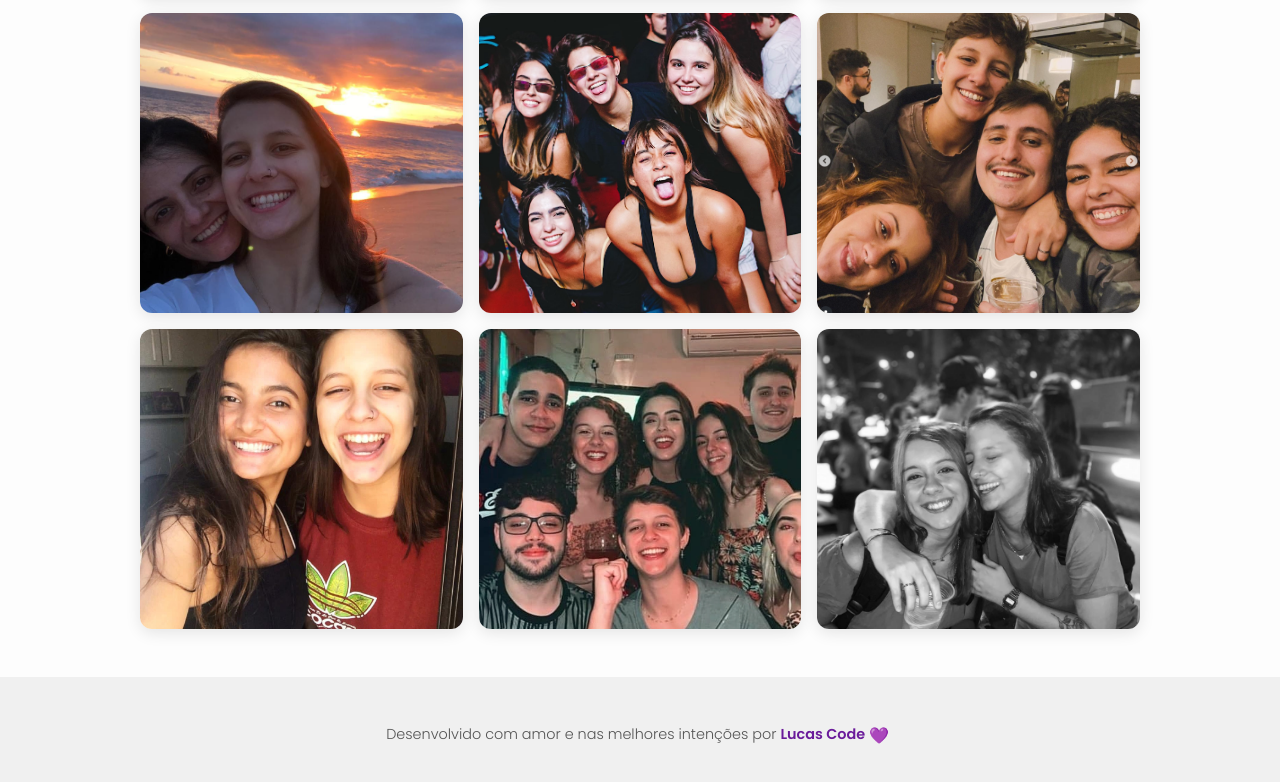
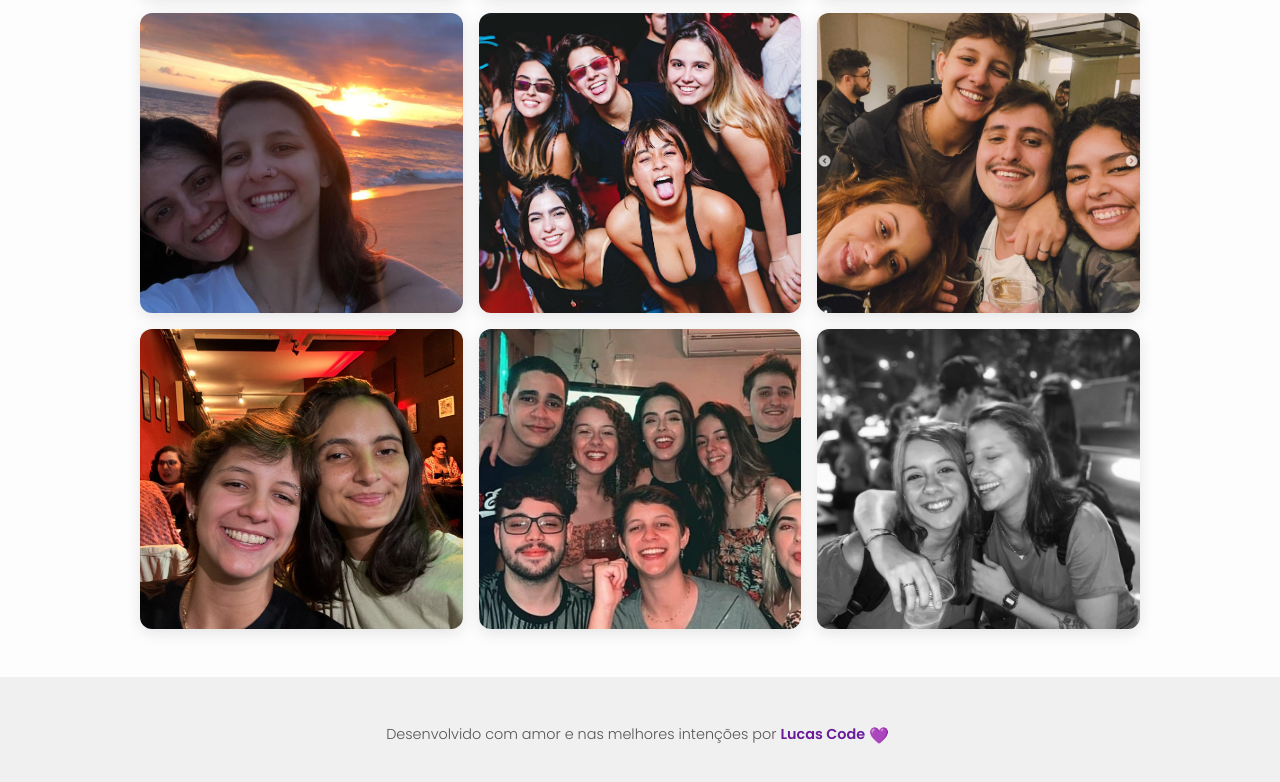
Before and after one commit to lucas16716/ajude-ana, a plain HTML site: page index.html in a window 1280 px wide. Shown: the part 2262-3044 px from the top of the page. Drawn offline with Linux system fonts and the light colour scheme.

Commit message:
update photos

```diff
--- a/index.html
+++ b/index.html
@@ -92,7 +92,7 @@
         <img src="./assets/images/16.png" alt="Foto 16" />
         <img src="./assets/images/17.png" alt="Foto 17" />
         <img src="./assets/images/18.jpg" alt="Foto 18" />
-        <img src="./assets/images/19.jpg" alt="Foto 19" />
+        <img src="./assets/images/anabia.jpg" alt="Foto 19" />
         <img src="./assets/images/20.JPG" alt="Foto 20" />
         <img src="./assets/images/21.png" alt="Foto 21" />
       </div>
```
Also changed, not shown: assets/images/19.JPG (deleted), assets/images/anabia.jpg (added).
